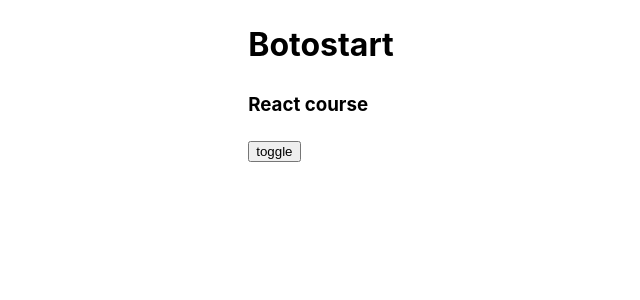
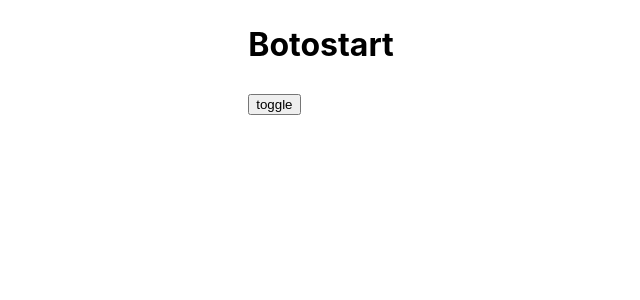
Before and after one commit to GhMamadreza84/React-Practice, a React (Vite) app: page / in a window 1280 px wide. Shown: the top 300 px of the page, without its empty margins (319-959 px from the left). Built offline with nearby package versions, Linux system fonts and the light colour scheme.

Commit message:
add onclick for toggle names

```diff
--- a/src/components/Photos.jsx
+++ b/src/components/Photos.jsx
@@ -1,12 +1,11 @@
 import { useState } from "react";
 
 const Photos = () => {
-  const [isShow, setIsShow] = useState(false);
+  const [isShow, setIsShow] = useState(true);
   return (
     <div>
-      <h1>Botostart</h1>
-      <h3>React course</h3>
-      <button>toggle</button>
+      {isShow ? <h1>Botostart</h1> : <h1>React course</h1>}
+      <button onClick={() => setIsShow((isShow) => !isShow)}>toggle</button>
     </div>
   );
 };
```
